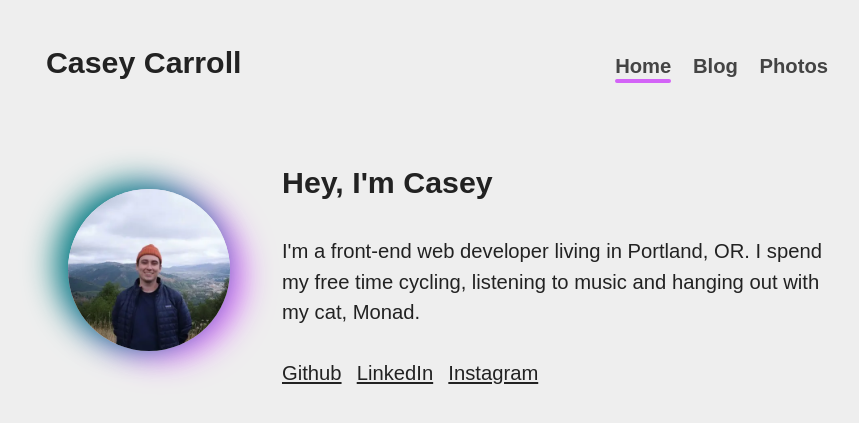
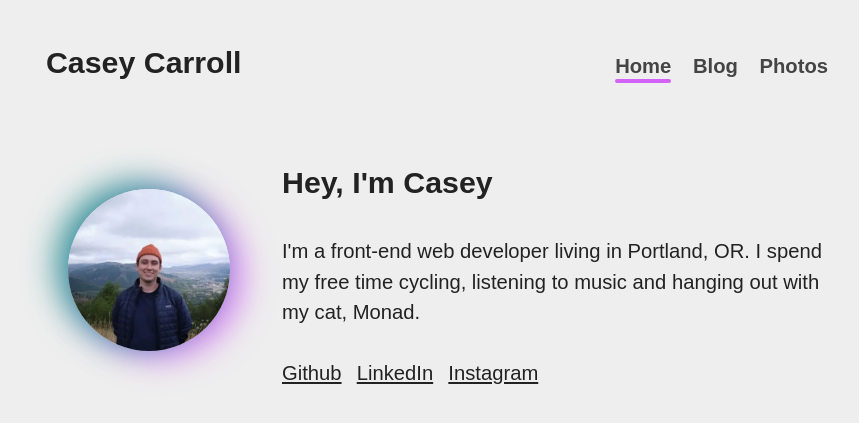
Before and after one commit to caseycarroll/caseycarroll.github.io, a Jekyll site: the page built from index.html, in a window 1280 px wide. Shown: the top 423 px of the page, without its empty margins (203-1062 px from the left). Built offline with Jekyll 4.4.1, drawn with Linux system fonts in a browser that asks for light colours.

Commit message:
adjust box shadow

```diff
--- a/assets/css/main.css
+++ b/assets/css/main.css
@@ -4,8 +4,10 @@
     --space-sm: 0.75rem;
     --space-md: 1.5rem;
     --space-lg: 3rem;
-    --primary-color: #008080;
-    --secondary-color: #d363f7;
+    --primary-color: rgb(0, 128, 128);
+    --secondary-color: rgb(211, 99, 247);
+    --transparent-primary-color: rgb(0, 128, 128, 0.75);
+    --transparent-secondary-color: rgb(211, 99, 247, 0.75);
     color: var(--text-color);
     font-size: calc(0.33vw + 1em);
     font-family: Arial, Helvetica, sans-serif;
@@ -65,7 +67,7 @@ nav a {
 nav a.current-page::after {
     content: '';
     position: absolute;
-    border: solid #d363f7 2px;
+    border: solid var(--secondary-color) 2px;
     border-radius: 2px;
     left: 0;
     right: 0;
@@ -120,5 +122,5 @@ main {
     text-align: center;
     border-radius: 50%;
     width: 8rem;
-    box-shadow: -12px -6px 32px var(--primary-color), 12px 6px 32px var(--secondary-color);
+    box-shadow: -12px -6px 32px var(--transparent-primary-color), 12px 6px 32px var(--transparent-secondary-color);
 }
```
